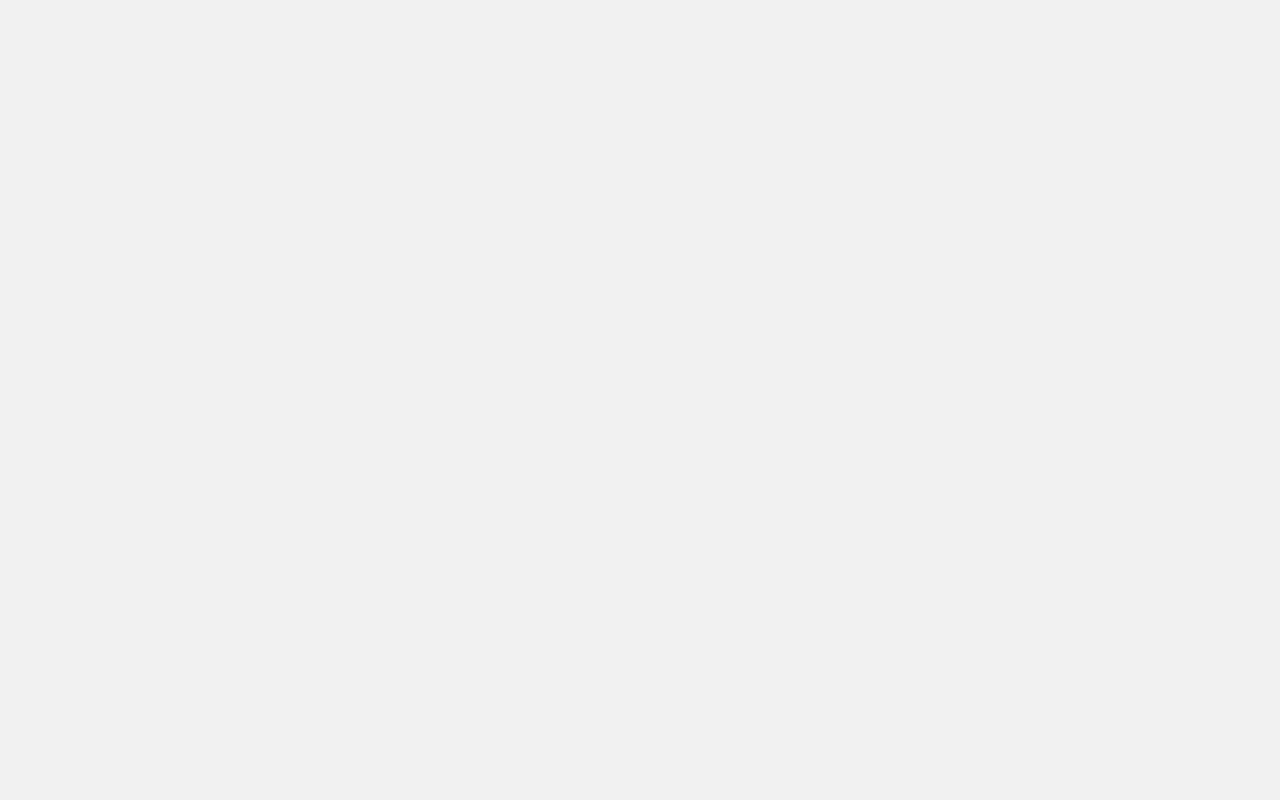
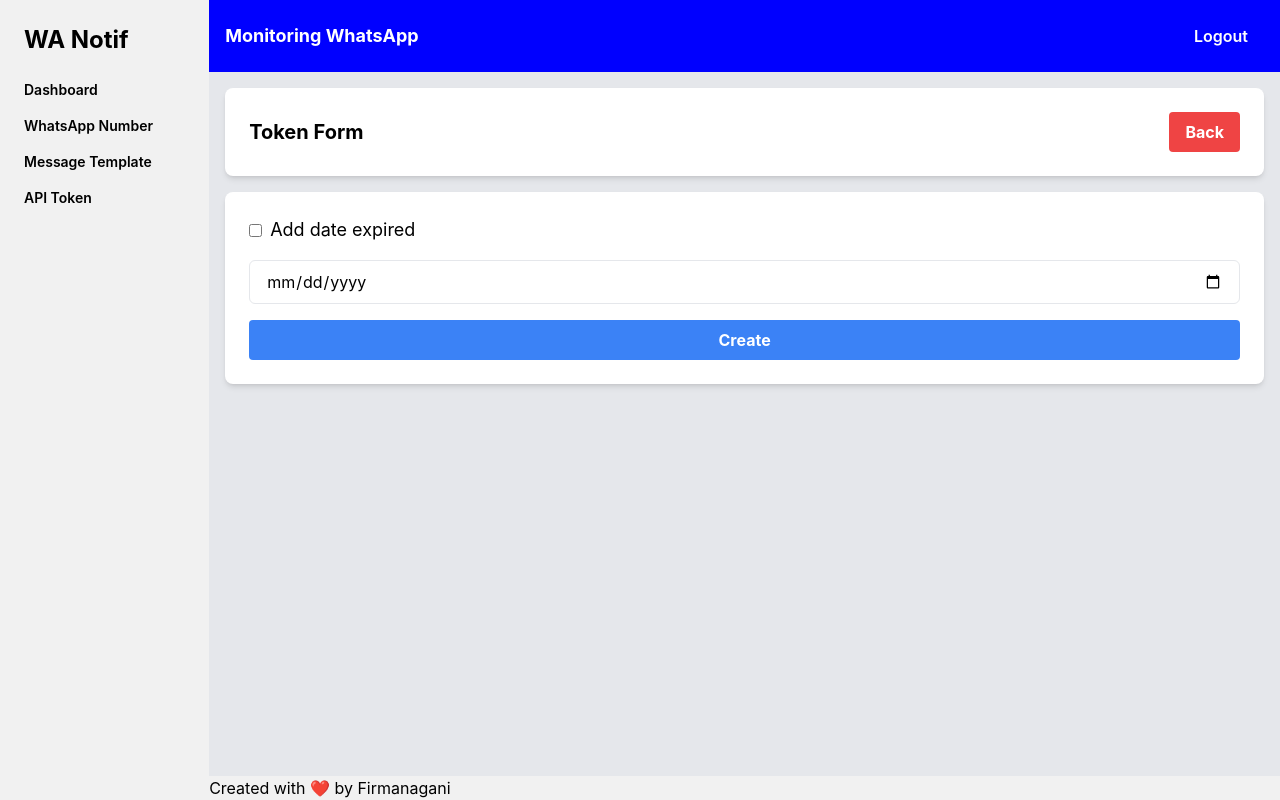
Before and after one commit to firmanasgani/monitoring-whatsapp-app, a React (Create React App) app: page /api-token/add in a window 1280 px wide. Before the commit this address had no page. Built offline with nearby package versions, Linux system fonts and the light colour scheme; no server answers; sample sign-in values are in the browser's storage; the HTML template or start-up script is replaced by a standard one.

Commit message:
adding form token and set active/inactive

```diff
--- a/src/App.tsx
+++ b/src/App.tsx
@@ -6,6 +6,7 @@ import WhatsappPhoneForm from "./pages/whatsapp/form";
 import TemplateMessage from "./pages/Template";
 import ApiToken from "./pages/ApiToken";
 import MessageTemplateForm from "./pages/Template/form";
+import ApiTokenForm from "./pages/ApiToken/form";
 
 function App() {
   return (
@@ -85,6 +86,19 @@ function App() {
           )
         }
       />
+
+
+
+<Route
+        path="/api-token/add"
+        element={
+          localStorage.getItem("token") === null ? (
+            <Navigate to="/login" />
+          ) : (
+            <ApiTokenForm />
+          )
+        }
+      />
     </Routes>
   );
 }
--- /dev/null
+++ b/src/pages/ApiToken/form.tsx
@@ -0,0 +1,116 @@
+import { useState } from "react";
+import LayoutPage from "../general";
+import { Link } from "react-router-dom";
+import axios from "axios";
+
+const ApiTokenForm = () => {
+  const [expired, setExpired] = useState(true);
+  const [postData, setPostData] = useState(false);
+  const [dataAfterPost, setDataAfterPost] = useState({
+    api_key: '',
+    secret_key: '',
+    is_active: 1,
+    expired_at: ''
+  })
+  const [error, setError] = useState(false)
+  const [data, setData] = useState({
+    expired_at: "",
+  });
+
+  const handleSubmit = (e: React.FormEvent<HTMLFormElement>) => {
+    e.preventDefault();
+    try {
+        const token = localStorage.getItem('token')
+        if(token) {
+
+            const dateExpired = new Date(data.expired_at)
+            const today = new Date()
+            if (dateExpired <= today) {
+                setError(true)
+                return
+            }
+
+            axios.post(`${process.env.REACT_APP_API_URL}/api/openapi`, data, {
+                headers: {
+                    Authorization: `Bearer ${token}`
+                }
+            }).then((response) => {
+                setPostData(true)
+                setDataAfterPost({
+                    api_key: response.data.data.api_key,
+                    secret_key: response.data.data.secret_key,
+                    is_active: response.data.data.is_active,
+                    expired_at: response.data.data.expired_at
+                })
+            })
+        }
+    }catch(err: any) {
+      console.error(err)
+    }
+  }
+
+  return (
+    <LayoutPage>
+      <div className="p-6 bg-white rounded-lg shadow-md mb-4 flex flex-row items-center justify-between">
+        <h2 className="text-xl font-bold">Token Form</h2>
+        <Link
+          to="/api-token"
+          className="bg-red-500 hover:bg-red-700 text-white font-bold py-2 px-4 rounded"
+        >
+          Back
+        </Link>
+      </div>
+      <div >
+        <form onSubmit={handleSubmit} className="p-6 bg-white rounded-lg shadow-md mb-4 flex flex-col gap-4 flex-start w-full">
+          <div className="flex items-center">
+            <input
+              type="checkbox"
+              className="mr-2"
+              id="expired"
+              name="expired"
+              onChange={(e) => setExpired(e.target.checked)}
+            />
+            <label htmlFor="expired" className="text-lg">
+              Add date expired
+            </label>
+          </div>
+          <div className="flex items-center">
+            <input
+              type={expired ? "date" : "text"}
+              className="w-full px-4 py-2 border rounded-md"
+              placeholder="Date Expired"
+              value={data.expired_at}
+              onChange={(e) => setData({ ...data, expired_at: e.target.value })}
+              disabled={!expired}
+            />
+          </div>
+          <button
+            type="submit"
+            className="bg-blue-500 hover:bg-blue-700 text-white font-bold py-2 px-4 rounded"
+          >
+            Create
+          </button>
+          {error && (<p className="text-red-600">Tanggal tidak bisa sama atau lewat dari hari ini!</p>)}
+        </form>
+      </div>
+
+      {postData ? (
+        <div className="p-6 bg-white rounded-lg shadow-md mb-4 flex flex-col justify-between">
+          <div className="mb-4">
+            <h1 className="text-2xl font-semibold">Result of Token:</h1>
+          </div>
+          <div className="mb-4">
+            <p>Token key: <b>{dataAfterPost.api_key}</b></p>
+            <p>Secret Key: <b>{dataAfterPost.secret_key}</b></p>
+            <p>Tanggal Expired: <b>{dataAfterPost.expired_at}</b></p>
+            <p>Aktif: <b>{dataAfterPost.is_active === 1 ? 'Active' :  'Inactive'}</b></p>
+          </div>
+        </div>
+      ) : (
+        ""
+      )}
+    </LayoutPage>
+  );
+};
+
+export default ApiTokenForm;
--- a/src/pages/ApiToken/index.tsx
+++ b/src/pages/ApiToken/index.tsx
@@ -1,20 +1,21 @@
 import { Link } from "react-router-dom";
 import LayoutPage from "../general";
 import React, { useState } from "react";
-import axios from 'axios'
+import axios from "axios";
 
 interface api_token {
   id: string;
   api_key: string;
   expired_at: string;
-    is_active: number
+  is_active: number;
 }
 const ApiToken = () => {
-
-    const [data, setData] = useState<api_token[]>([])
+  const [data, setData] = useState<api_token[]>([]);
+  const [loading, setLoading] = useState(true);
 
   React.useEffect(() => {
       const token = localStorage.getItem("token");
+    try {
       if (token) {
         axios
           .get(`${process.env.REACT_APP_API_URL}/api/openapi`, {
@@ -29,37 +30,70 @@ const ApiToken = () => {
             console.error("Fetch error:", error);
           });
       }
+    } catch (err: any) {
+      console.log(err);
+    } finally {
+      setLoading(false);
+    }
   }, []);
 
-      const handleDelete = (id: string) => {
-        if (window.confirm('Are you sure you want to delete this token?')) {
+  if (loading) {
+    return (
+      <LayoutPage>
+        <div className="fixed top-0 left-0 z-50 w-screen h-screen flex items-center justify-center">
+          <div className="animate-spin rounded-full h-32 w-32 border-t-2 border-b-2 border-blue-500"></div>
+        </div>
+      </LayoutPage>
+    );
+  }
+
+  const handleInactive = (id: string) => {
+    if (window.confirm("Are you sure you want to set this token to active or inactive?")) {
         // Add delete logic here
         axios
-              .delete(`${process.env.REACT_APP_API_URL}/api/openapi/${id}`, {
+          .put(`${process.env.REACT_APP_API_URL}/api/openapi/${id}`, null, {
             headers: {
-                  Authorization: `Bearer ${localStorage.getItem("token")}`,
+              Authorization: `Bearer ${localStorage.getItem('token')}`,
             },
           })
           .then((response) => {
-                setData(data.filter((item) => item.id !== id));
+            window.location.reload();
           })
           .catch((error) => {
             console.error("Delete error:", error);
           });
       }
+  };
+
+  const handleDelete = (id: string) => {
+    if (window.confirm("Are you sure you want to delete this token?")) {
+      // Add delete logic here
+      axios
+        .delete(`${process.env.REACT_APP_API_URL}/api/openapi/${id}`, {
+          headers: {
+            Authorization: `Bearer ${localStorage.getItem('token')}`,
+          },
+        })
+        .then((response) => {
+          window.location.reload();
+        })
+        .catch((error) => {
+          console.error("Delete error:", error);
+        });
     }
+  };
   return (
     <LayoutPage>
       <div className="p-6 bg-white rounded-lg shadow-md mb-4 flex flex-row items-center justify-between">
         <h2 className="text-xl font-bold">Token List</h2>
         <Link
-          to="/whatsapp-number/add"
+          to="/api-token/add"
           className="bg-blue-500 hover:bg-blue-700 text-white font-bold py-2 px-4 rounded"
         >
           Add Token
         </Link>
       </div>
-      <div className="p-6 bg-white rounded-lg shadow-md">
+      <div className="p-6 bg-white rounded-lg shadow-md overflow-y-auto">
         <table className="w-full">
           <thead>
             <tr>
@@ -90,16 +124,22 @@ const ApiToken = () => {
                   {item.api_key}
                 </td>
                 <td className="px-6 py-4 whitespace-no-wrap border-b border-gray-200">
-                        {item.expired_at && new Intl.DateTimeFormat('en-GB', {day: '2-digit', month: '2-digit', year: 'numeric'}).format(new Date(item.expired_at))}
+                  {item.expired_at &&
+                    new Intl.DateTimeFormat("en-GB", {
+                      day: "2-digit",
+                      month: "2-digit",
+                      year: "numeric",
+                    }).format(new Date(item.expired_at))}
                 </td>
                 <td className="px-6 py-4 whitespace-no-wrap border-b border-gray-200">
-                        {item.is_active === 1 ? 'active' : 'inactive'}
+                  {item.is_active === 1 ? "active" : "inactive"}
                 </td>
                 <td className="px-6 py-4 whitespace-no-wrap border-b border-gray-200 flex flex-row gap-2 justify-between">
                   <button
                     className="bg-blue-500 hover:bg-blue-700 text-white font-bold py-2 px-4 rounded"
+                    onClick={() => handleInactive(item.id)}
                   >
-                            Set inactive
+                    Set {item.is_active ? "inactive" : "active"}
                   </button>
                   <button
                     onClick={() => handleDelete(item.id)}
@@ -107,7 +147,6 @@ const ApiToken = () => {
                   >
                     Delete
                   </button>
-
                 </td>
               </tr>
             ))}
--- a/src/pages/Template/index.tsx
+++ b/src/pages/Template/index.tsx
@@ -1,21 +1,21 @@
 import { Link } from "react-router-dom";
 import LayoutPage from "../general";
 import React, { useState } from "react";
-import axios from 'axios'
-
+import axios from "axios";
 
 interface template_message {
-    id: string
-    template_name: string
-    template_body: string
+  id: string;
+  template_name: string;
+  template_body: string;
 }
 
 const TemplateMessage = () => {
-
-    const [data, setData] = useState<template_message[]>([])
+  const [data, setData] = useState<template_message[]>([]);
+  const [loading, setLoading] = useState(true);
 
   React.useEffect(() => {
     const token = localStorage.getItem("token");
+    try {
         if (token) {
             axios
               .get(`${process.env.REACT_APP_API_URL}/message/template`, {
@@ -30,12 +30,25 @@ const TemplateMessage = () => {
                 console.error("Fetch error:", error);
               });
           }
+    }catch(err: any) {
+        console.error(err)
+    }finally {
+        setLoading(false)
+    }
   }, []);
 
-
+  if(loading) {
+    return (
+      <LayoutPage>
+      <div className="fixed top-0 left-0 z-50 w-screen h-screen flex items-center justify-center">
+        <div className="animate-spin rounded-full h-32 w-32 border-t-2 border-b-2 border-blue-500"></div>
+      </div>
+    </LayoutPage>
+    )
+  }
 
   const deleteTemplate = (id: string) => {
-    if (window.confirm('Are you sure you want to delete this template?')) {
+    if (window.confirm("Are you sure you want to delete this template?")) {
       axios
         .delete(`${process.env.REACT_APP_API_URL}/message/template/${id}`, {
           headers: {
@@ -43,7 +56,7 @@ const deleteTemplate = (id: string) => {
           },
         })
         .then((response) => {
-                setData(data.filter((item) => item.id !== id));
+          window.location.reload()
         })
         .catch((error) => {
           console.error("Delete error:", error);
@@ -62,7 +75,7 @@ const deleteTemplate = (id: string) => {
         </Link>
       </div>
 
-      <div className="p-6 bg-white rounded-lg shadow-md">
+      <div className="p-6 bg-white rounded-lg shadow-md overflow-y-auto">
         <table className="w-full">
           <thead>
             <tr>
@@ -105,7 +118,6 @@ const deleteTemplate = (id: string) => {
                   >
                     Delete
                   </button>
-
                 </td>
               </tr>
             ))}
@@ -116,6 +128,4 @@ const deleteTemplate = (id: string) => {
   );
 };
 
-
-
 export default TemplateMessage;
```
Also changed, not shown: src/pages/whatsapp/index.tsx (+20 -2 lines). Lines whose indentation alone changed are shown as unchanged.
